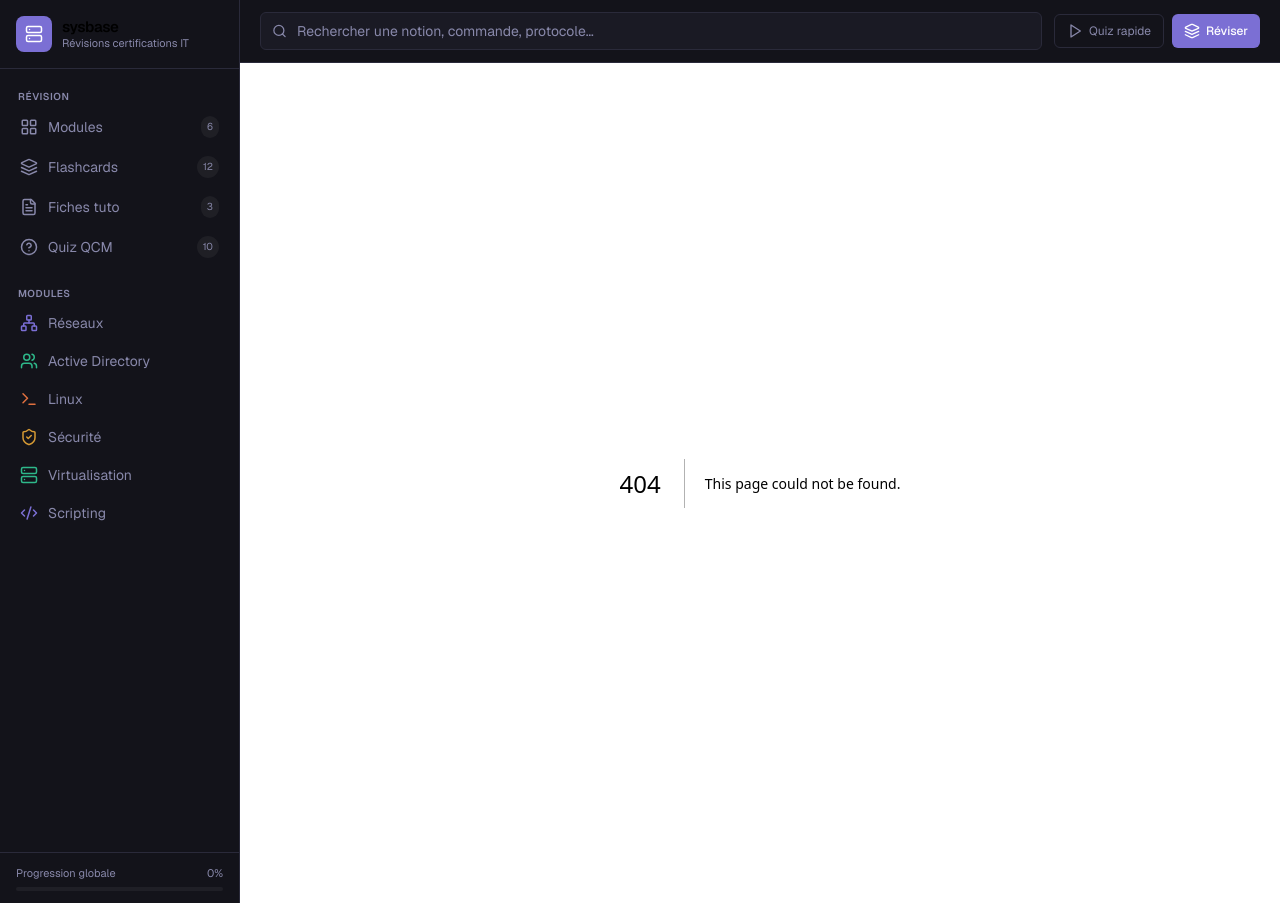
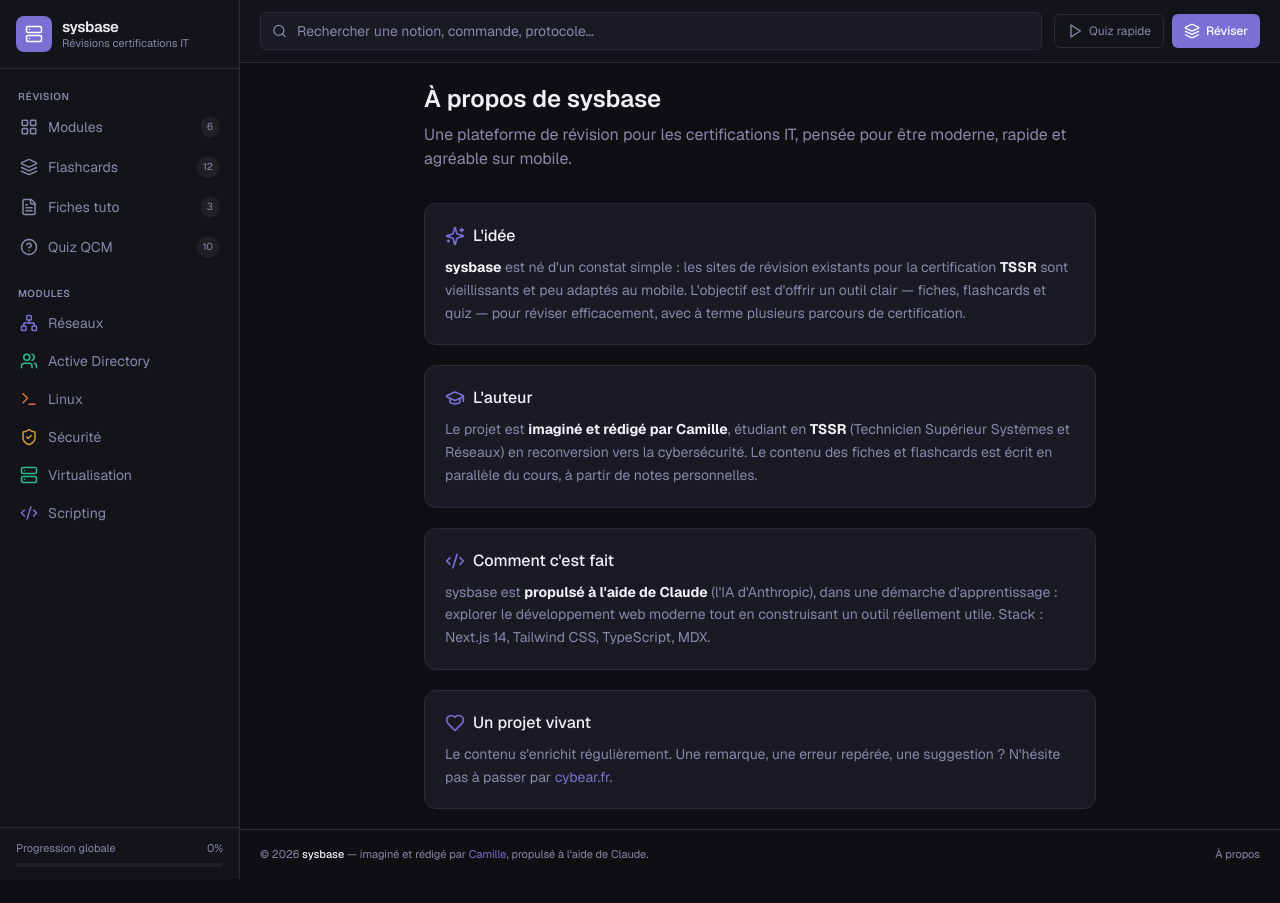
Before and after one commit to Camille-Cybear/sysbase, a Next.js app: page /a-propos in a window 1280 px wide. Before the commit this address had no page. After the commit the page ends 879 px from the top, so only its background shows below. Built offline with nearby package versions, Linux system fonts and the light colour scheme.

Commit message:
feat: page « À propos » + pied de page global
Page /a-propos (idée, auteur, démarche d'apprentissage) et footer avec
crédits (Camille · cybear.fr · propulsé par Claude) + lien À propos.

Réalisé par Camille, aidé de Claude.

```diff
--- /dev/null
+++ b/app/a-propos/page.tsx
@@ -0,0 +1,86 @@
+import type { Metadata } from "next";
+import { Sparkles, GraduationCap, Code2, Heart } from "lucide-react";
+
+export const metadata: Metadata = {
+  title: "À propos — sysbase",
+  description:
+    "sysbase, plateforme de révision pour les certifications IT, imaginée et rédigée par Camille, étudiant TSSR, avec l'aide de Claude.",
+};
+
+export default function AboutPage() {
+  return (
+    <div className="mx-auto max-w-2xl">
+      <h1 className="text-2xl font-semibold">À propos de sysbase</h1>
+      <p className="mt-2 text-muted">
+        Une plateforme de révision pour les certifications IT, pensée pour être
+        moderne, rapide et agréable sur mobile.
+      </p>
+
+      <div className="mt-8 space-y-5">
+        <section className="rounded-xl border border-border bg-card p-5">
+          <div className="mb-2 flex items-center gap-2">
+            <Sparkles className="h-5 w-5 text-primary" aria-hidden="true" />
+            <h2 className="text-base font-medium">L'idée</h2>
+          </div>
+          <p className="text-sm leading-relaxed text-muted">
+            <strong className="text-text">sysbase</strong> est né d'un constat
+            simple : les sites de révision existants pour la certification{" "}
+            <strong className="text-text">TSSR</strong> sont vieillissants et peu
+            adaptés au mobile. L'objectif est d'offrir un outil clair — fiches,
+            flashcards et quiz — pour réviser efficacement, avec à terme
+            plusieurs parcours de certification.
+          </p>
+        </section>
+
+        <section className="rounded-xl border border-border bg-card p-5">
+          <div className="mb-2 flex items-center gap-2">
+            <GraduationCap className="h-5 w-5 text-primary" aria-hidden="true" />
+            <h2 className="text-base font-medium">L'auteur</h2>
+          </div>
+          <p className="text-sm leading-relaxed text-muted">
+            Le projet est{" "}
+            <strong className="text-text">
+              imaginé et rédigé par Camille
+            </strong>
+            , étudiant en <strong className="text-text">TSSR</strong> (Technicien
+            Supérieur Systèmes et Réseaux) en reconversion vers la
+            cybersécurité. Le contenu des fiches et flashcards est écrit en
+            parallèle du cours, à partir de notes personnelles.
+          </p>
+        </section>
+
+        <section className="rounded-xl border border-border bg-card p-5">
+          <div className="mb-2 flex items-center gap-2">
+            <Code2 className="h-5 w-5 text-primary" aria-hidden="true" />
+            <h2 className="text-base font-medium">Comment c'est fait</h2>
+          </div>
+          <p className="text-sm leading-relaxed text-muted">
+            sysbase est{" "}
+            <strong className="text-text">propulsé à l'aide de Claude</strong>{" "}
+            (l'IA d'Anthropic), dans une démarche d'apprentissage : explorer le
+            développement web moderne tout en construisant un outil réellement
+            utile. Stack : Next.js 14, Tailwind CSS, TypeScript, MDX.
+          </p>
+        </section>
+
+        <section className="rounded-xl border border-border bg-card p-5">
+          <div className="mb-2 flex items-center gap-2">
+            <Heart className="h-5 w-5 text-primary" aria-hidden="true" />
+            <h2 className="text-base font-medium">Un projet vivant</h2>
+          </div>
+          <p className="text-sm leading-relaxed text-muted">
+            Le contenu s'enrichit régulièrement. Une remarque, une erreur
+            repérée, une suggestion&nbsp;? N'hésite pas à passer par{" "}
+            <a
+              href="https://cybear.fr"
+              className="text-primary underline-offset-2 hover:underline"
+            >
+              cybear.fr
+            </a>
+            .
+          </p>
+        </section>
+      </div>
+    </div>
+  );
+}
--- a/app/layout.tsx
+++ b/app/layout.tsx
@@ -4,6 +4,7 @@ import { GeistMono } from "geist/font/mono";
 import "./globals.css";
 import { Sidebar } from "@/components/layout/Sidebar";
 import { TopBar } from "@/components/layout/TopBar";
+import { Footer } from "@/components/layout/Footer";
 import { MODULES } from "@/data/modules";
 import { getAllFlashcards } from "@/lib/flashcards";
 import { getAllFiches } from "@/lib/mdx";
@@ -37,7 +38,10 @@ export default function RootLayout({
           <Sidebar counts={counts} allCardIds={allCardIds} />
           <div className="flex flex-1 flex-col">
             <TopBar />
-            <main className="flex-1 overflow-y-auto p-5">{children}</main>
+            <main className="flex flex-1 flex-col overflow-y-auto">
+              <div className="flex-1 p-5">{children}</div>
+              <Footer />
+            </main>
           </div>
         </div>
       </body>
--- /dev/null
+++ b/components/layout/Footer.tsx
@@ -0,0 +1,30 @@
+import Link from "next/link";
+
+/** Pied de page global : crédits et lien « À propos ». */
+export function Footer() {
+  const year = new Date().getFullYear();
+
+  return (
+    <footer className="border-t border-border px-5 py-4">
+      <div className="mx-auto flex max-w-5xl flex-col items-center justify-between gap-2 text-[11px] text-muted sm:flex-row">
+        <p>
+          © {year} <span className="font-medium text-text">sysbase</span> —
+          imaginé et rédigé par{" "}
+          <a
+            href="https://cybear.fr"
+            className="text-primary underline-offset-2 hover:underline"
+          >
+            Camille
+          </a>
+          , propulsé à l'aide de Claude.
+        </p>
+        <Link
+          href="/a-propos"
+          className="transition hover:text-text"
+        >
+          À propos
+        </Link>
+      </div>
+    </footer>
+  );
+}
```
